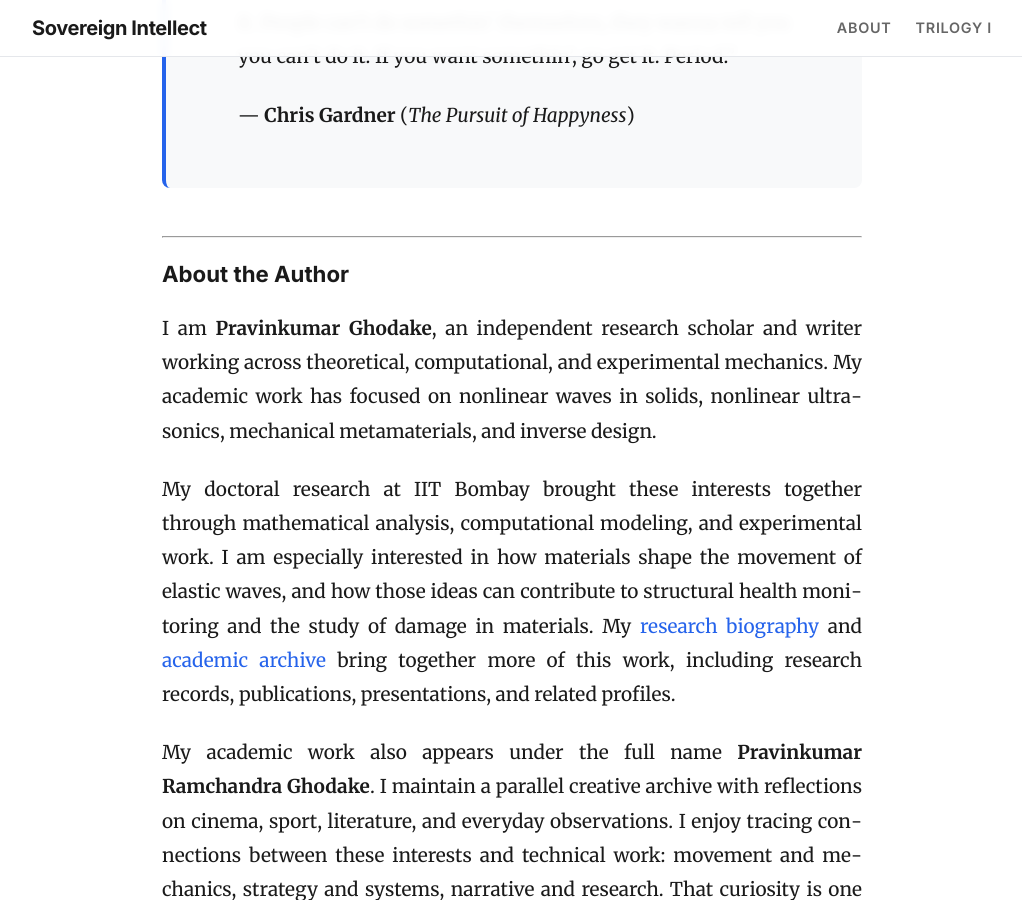
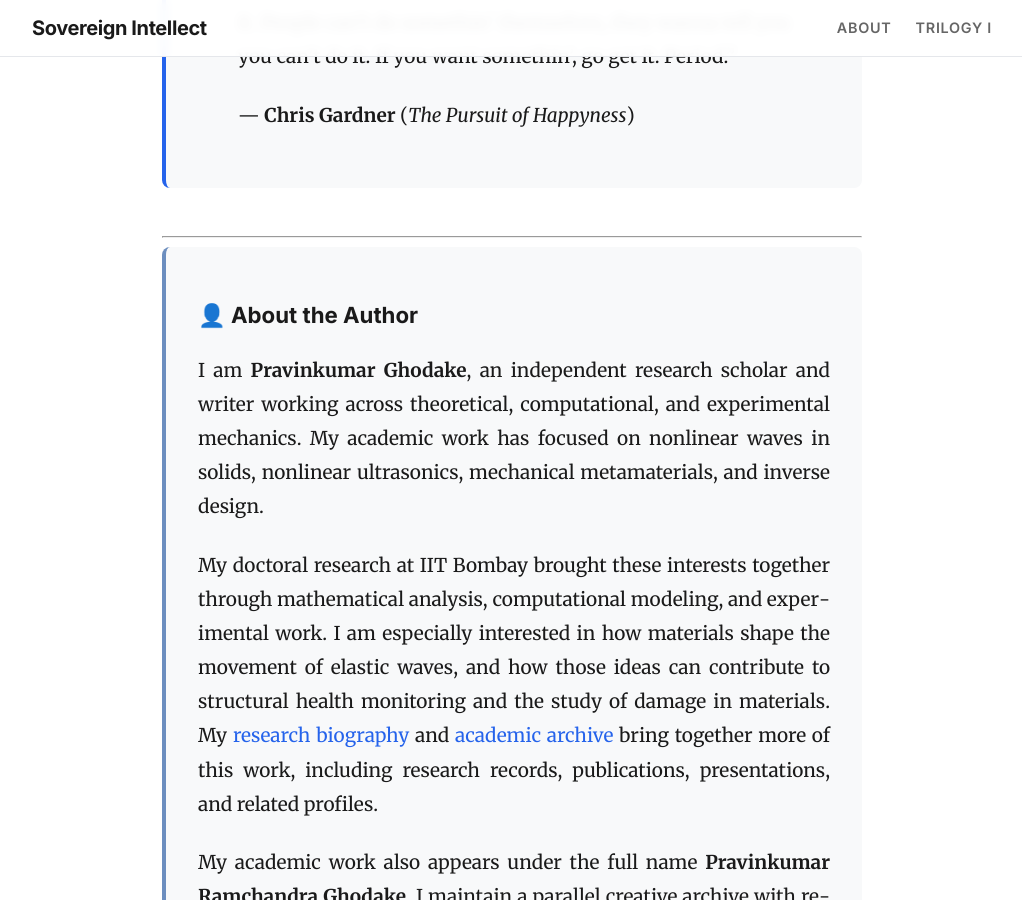
Before and after one commit to pravinkumar-ghodake/sovereign-intellect-blog, a Jekyll site: the page built from about.md, in a window 1280 px wide and 900 px high, scrolled down 1621 px. Shown: the whole window, without its empty margins (128-1150 px from the left). Built offline with Jekyll 4.4.1, drawn with Linux system fonts in a browser that asks for light colours.

Commit message:
Update about.md

```diff
--- a/about.md
+++ b/about.md
@@ -41,9 +41,9 @@ The essays take an analytical form, but the reason this publication matters to m
 
 ---
 
-<div style="margin-bottom: 3rem;" align="justify" markdown="1">
+<div style="background: var(--bg-secondary); padding: 2rem; border-radius: 8px; border-left: 4px solid #6C8EBF; margin-bottom: 3rem;" align="justify" markdown="1">
 
-### About the Author
+### 👤 About the Author
 
 I am **Pravinkumar Ghodake**, an independent research scholar and writer working across theoretical, computational, and experimental mechanics. My academic work has focused on nonlinear waves in solids, nonlinear ultrasonics, mechanical metamaterials, and inverse design.
 
```
